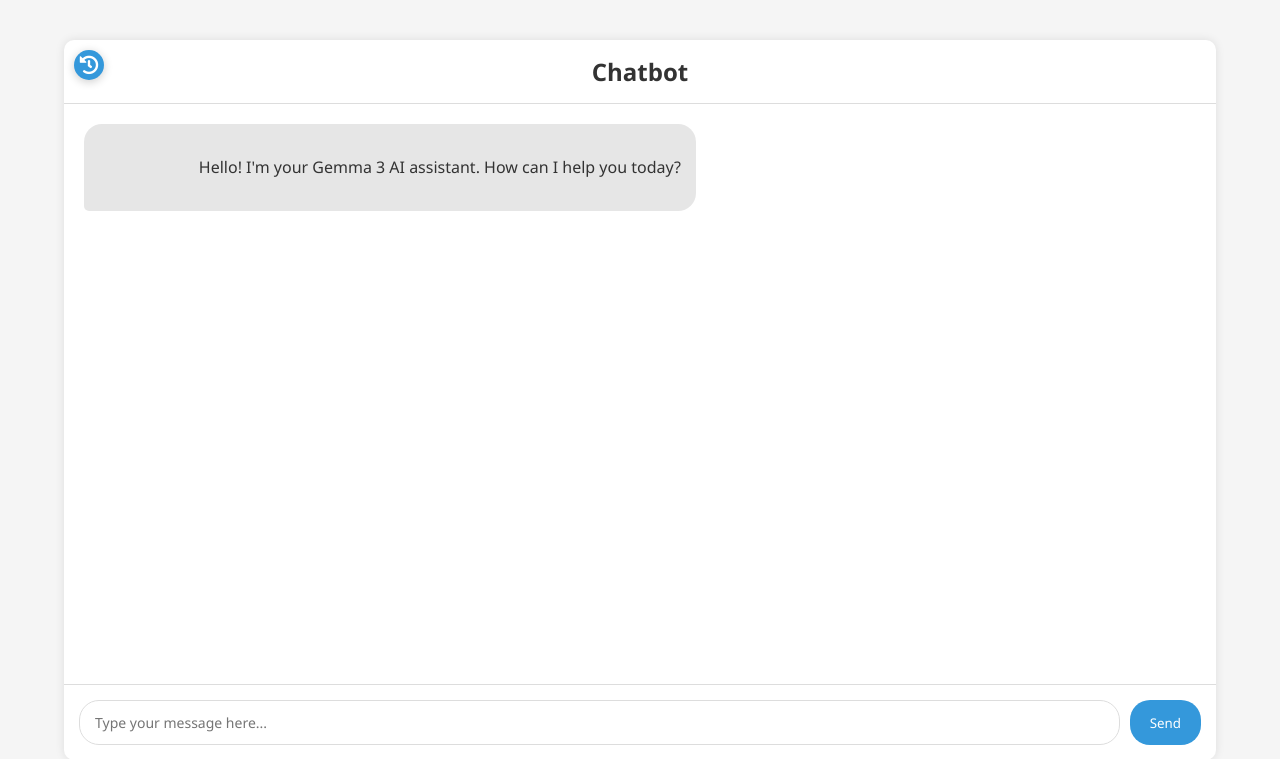
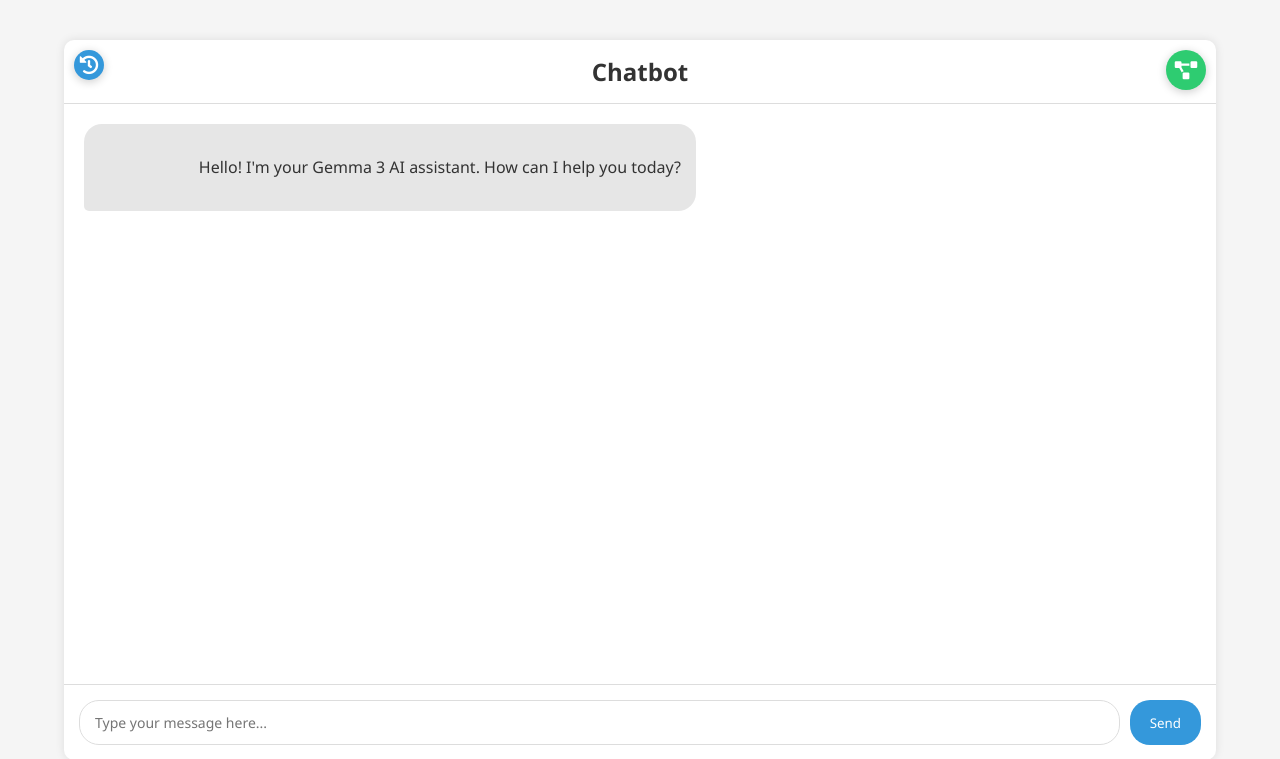
Before and after one commit to perfectking321/openrouter-chatbot, a Flask app: page / in a window 1280 px wide. Shown: the top 759 px of the page. Run offline with Flask 3, Linux system fonts and the light colour scheme; data that the repository does not hold is empty.

Commit message:
Flowchat added

```diff
--- a/app.py
+++ b/app.py
@@ -1,4 +1,4 @@
-from flask import Flask, render_template, request, jsonify
+from flask import Flask, render_template, request, jsonify, send_from_directory
 import requests
 import os
 from dotenv import load_dotenv
@@ -18,6 +18,11 @@ conversation_history = []
 @app.route('/')
 def index():
     return render_template('index.html')
+
+@app.route('/Flowcharts/<path:filename>')
+def serve_flowcharts(filename):
+    flowcharts_dir = os.path.join(os.path.dirname(os.path.dirname(__file__)), 'Flowcharts')
+    return send_from_directory(flowcharts_dir, filename)
 
 @app.route('/chat', methods=['POST'])
 def chat():
--- a/static/css/style.css
+++ b/static/css/style.css
@@ -285,6 +285,34 @@ body {
     background-color: #2980b9;
 }
 
+/* Flowchart button styles */
+.flowchart-button {
+    position: absolute;
+    right: 10px;
+    top: 10px;
+    width: 40px;
+    height: 40px;
+    background-color: #2ecc71;
+    color: white;
+    border-radius: 50%;
+    display: flex;
+    justify-content: center;
+    align-items: center;
+    cursor: pointer;
+    z-index: 10;
+    box-shadow: 0 2px 10px rgba(0, 0, 0, 0.2);
+    transition: all 0.3s ease;
+}
+
+.flowchart-button:hover {
+    transform: scale(1.1);
+    background-color: #27ae60;
+}
+
+.flowchart-button i {
+    font-size: 18px;
+}
+
 /* Responsive design */
 @media (max-width: 768px) {
     .history-panel {
--- a/static/js/script.js
+++ b/static/js/script.js
@@ -8,6 +8,7 @@ document.addEventListener('DOMContentLoaded', function() {
     const historyPanel = document.getElementById('history-panel');
     const closeHistoryButton = document.getElementById('close-history');
     const mainChat = document.querySelector('.main-chat');
+    const flowchartButton = document.getElementById('flowchart-button');
 
     // Toggle history panel and fade out the history button
     historyButton.addEventListener('click', function() {
@@ -29,6 +30,20 @@ document.addEventListener('DOMContentLoaded', function() {
         historyButton.classList.remove('fade-out');
     });
 
+    // Add flowchart button click handler
+    flowchartButton.addEventListener('click', function() {
+        // Store current chat history in localStorage before redirecting
+        const chatHistory = {
+            messages: Array.from(chatMessages.children).map(msg => ({
+                type: msg.classList.contains('user-message') ? 'user' : 'bot',
+                content: msg.querySelector('.message-content').textContent
+            }))
+        };
+        localStorage.setItem('chatHistory', JSON.stringify(chatHistory));
+
+        // Redirect to flowchart page
+        window.location.href = '/Flowcharts/index.html';
+    });
 
     // Auto-resize the textarea as the user types
     userInput.addEventListener('input', function() {
--- a/templates/index.html
+++ b/templates/index.html
@@ -9,6 +9,11 @@
 </head>
 <body>
     <div class="chat-container">
+        <!-- Flowchart button -->
+        <div class="flowchart-button" id="flowchart-button" title="View Flowcharts">
+            <i class="fas fa-project-diagram"></i>
+        </div>
+
         <!-- Round chat history button -->
         <div class="history-button" id="history-button">
             <i class="fas fa-history"></i>
```
